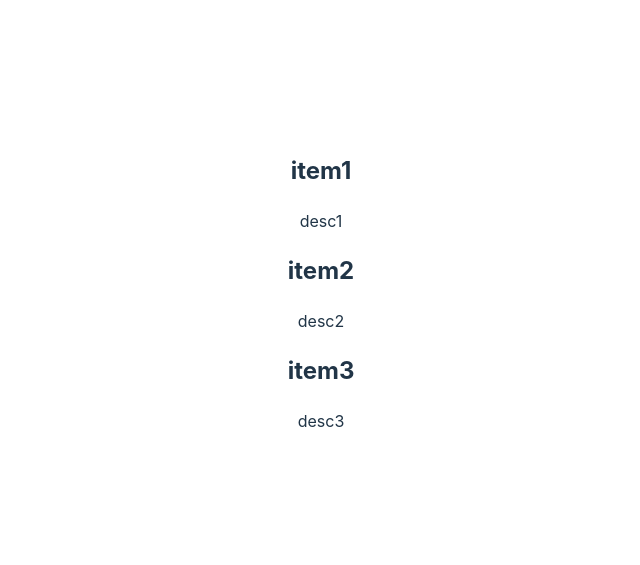
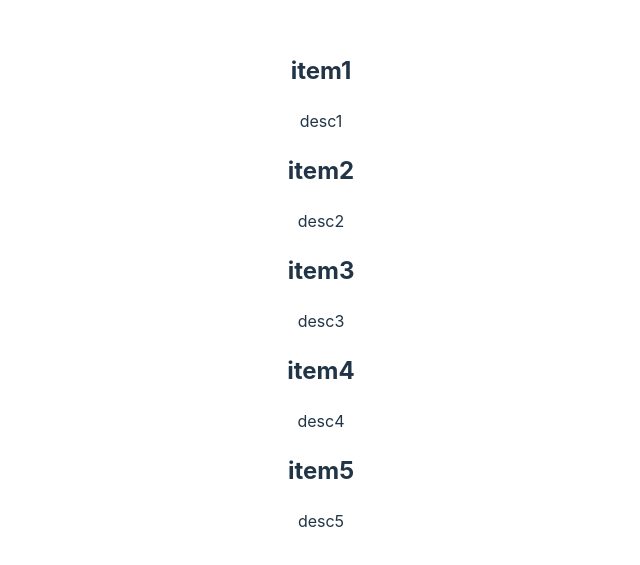
Before and after one commit to charakamihiranga/RAD-Sessions, a React (Vite) app in the folder react-basics/: page / in a window 1280 px wide. Shown: the part 109-674 px from the top of the page, without its empty margins (319-959 px from the left). Built offline with nearby package versions, Linux system fonts and the light colour scheme.

Commit message:
passing props with  loops and maps

```diff
--- a/react-basics/src/App.tsx
+++ b/react-basics/src/App.tsx
@@ -1,20 +1,25 @@
 import './App.css';
-import Item from "./component/ButtonComponent.tsx";
+import {Item} from "./component/ButtonComponent.tsx";
+import {itemList} from "./Item.ts";
+
 
 function App() {
-  const itemList = [
-    { name: 'item1', desc: 'desc1' },
-    { name: 'item2', desc: 'desc2' },
-    { name: 'item3', desc: 'desc3' },
-    { name: 'item4', desc: 'desc4' },
-    { name: 'item5', desc: 'desc5' }
-  ];
+
+    const itemArray = [];
+
+    for (const item of itemList) {
+        itemArray.push(<Item name={item.name} desc={item.desc} />);
+    }
 
   return (
       <>
-        <Item name={itemList[0].name} desc={itemList[0].desc} />
-        <Item name={itemList[1].name} desc={itemList[1].desc} />
-        <Item name={itemList[2].name} desc={itemList[2].desc} />
+      {/* {*/}
+      {/*  itemList.map((item, index) => {*/}
+      {/*    return <Item key={index} name={item.name} desc={item.desc} />;*/}
+      {/*  })*/}
+      {/*}*/}
+        {itemArray}
+
       </>
   );
 }
--- /dev/null
+++ b/react-basics/src/Item.ts
@@ -0,0 +1,7 @@
+export const itemList = [
+    { name: 'item1', desc: 'desc1' },
+    { name: 'item2', desc: 'desc2' },
+    { name: 'item3', desc: 'desc3' },
+    { name: 'item4', desc: 'desc4' },
+    { name: 'item5', desc: 'desc5' }
+];
--- a/react-basics/src/component/ButtonComponent.tsx
+++ b/react-basics/src/component/ButtonComponent.tsx
@@ -1,4 +1,4 @@
-export default function Item(props:{name:string, desc:string}) {
+export function Item(props:{name:string, desc:string}) {
     return (
         <>
             <h2> {props.name}</h2>
```
